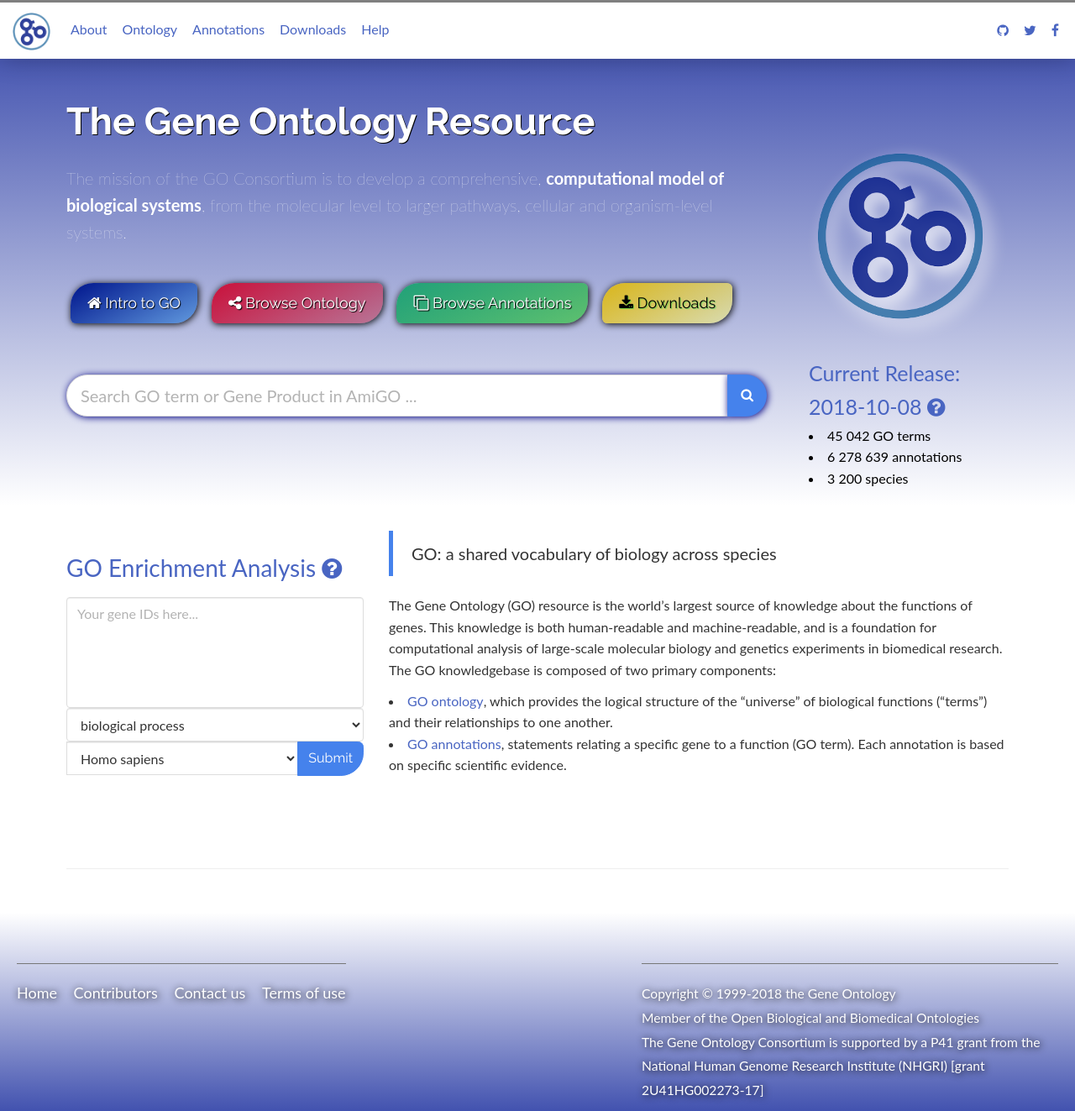
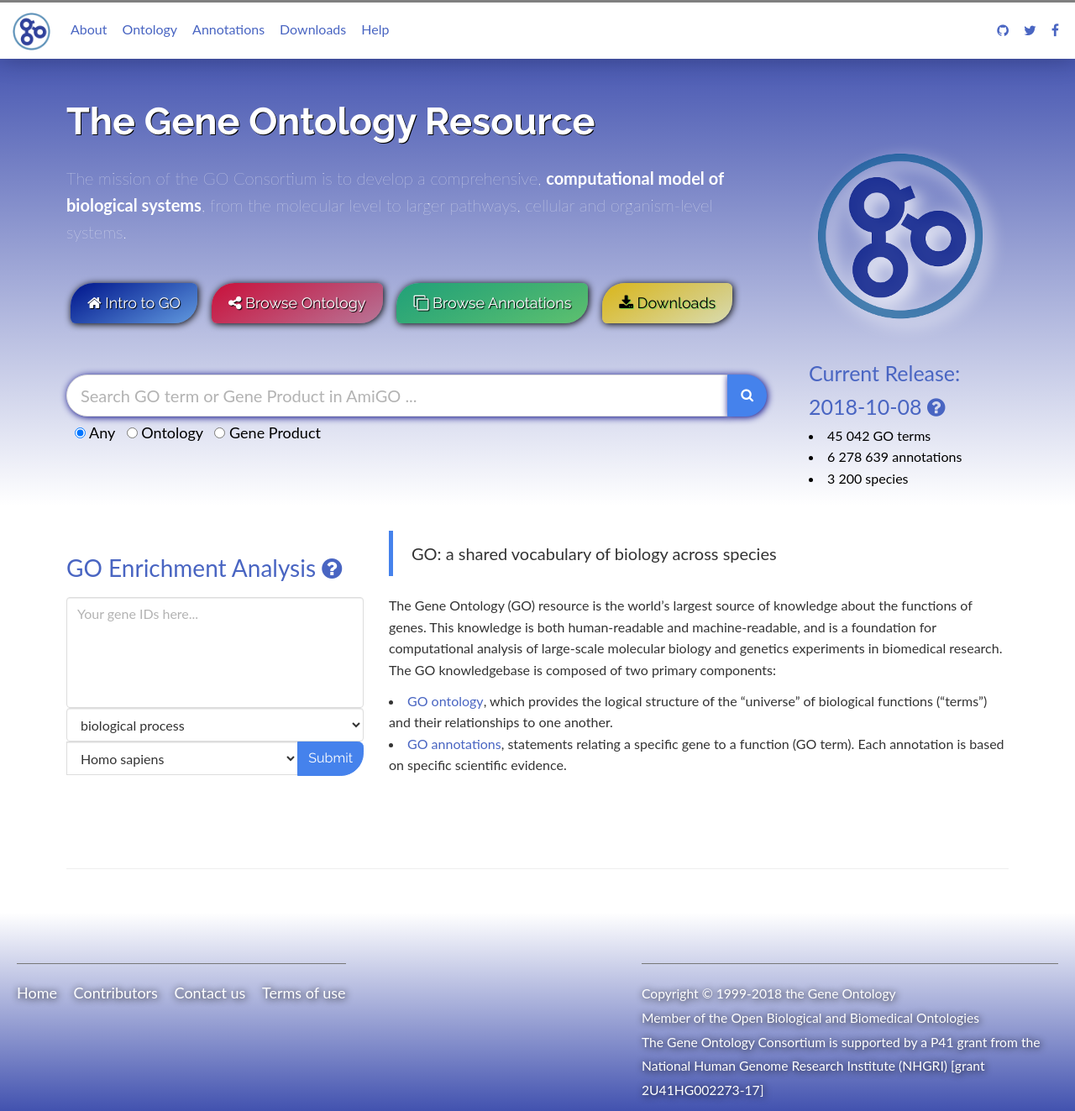
Before and after one commit to geneontology/geneontology.github.io, a Jekyll site: the page built from index.html, in a window 1280 px wide and 1323 px high. Shown: the whole window at 84% size. Built offline with Jekyll 4.4.1, drawn with Linux system fonts in a browser that asks for light colours; nearby versions of some CDN libraries; some of the changed lines change nothing that is shown.

Commit message:
Adding radio button / any / ontology / gp for the search

```diff
--- a/index.html
+++ b/index.html
@@ -41,7 +41,7 @@
 				<br>
 
 				<p>
-					<form action="http://amigo.geneontology.org/amigo/medial_search" class="" method="GET" target="_blank">
+					<form action="http://amigo.geneontology.org/amigo/medial_search" class="" method="GET" target="_blank"  name="form-search">
 						<div class="center-block" style="padding-bottom: 1em;">
 							<div class="input-group">
 								<input id="gsf-query" class="form-control input-lg go-search-bar" style="width: 100%; border-radius:25px 0px 0px 25px;height: 50px;" name="q"
@@ -52,6 +52,11 @@
 										<i class="fa fa-search"></i>
 									</button>
 								</span>
+							</div>
+							<div style="color:black; margin-top: 5px; margin-left:10px; font-size: 18px">
+								<input type="radio" name="searchtype" value="all" checked="checked"> Any &nbsp;
+								<input type="radio" name="searchtype" value="ontology"> Ontology &nbsp;
+								<input type="radio" name="searchtype" value="geneproduct"> Gene Product
 							</div>
 						</div>
 					</form>
--- a/js/main.js
+++ b/js/main.js
@@ -31,4 +31,25 @@
     $('#markdown-content-container img').addClass('img-responsive');
 
 
+
+    var form = $('form[name="form-search"]'),
+        radio = $('input[name="searchtype"]'),
+        choice = '';
+
+    radio.change(function(e) {
+		choice = this.value;
+
+        console.log("receive input: ", e);
+        console.log("form: ", form);
+
+        if (choice === 'ontology') {
+			form.attr('action', 'http://amigo.geneontology.org/amigo/search/ontology');
+		} else if(choice == 'geneproduct') {
+			form.attr('action', 'http://amigo.geneontology.org/amigo/search/bioentity');
+        } else {
+            form.attr('action', 'http://amigo.geneontology.org/amigo/medial_search');
+        }
+    });
+
+
 });
```
